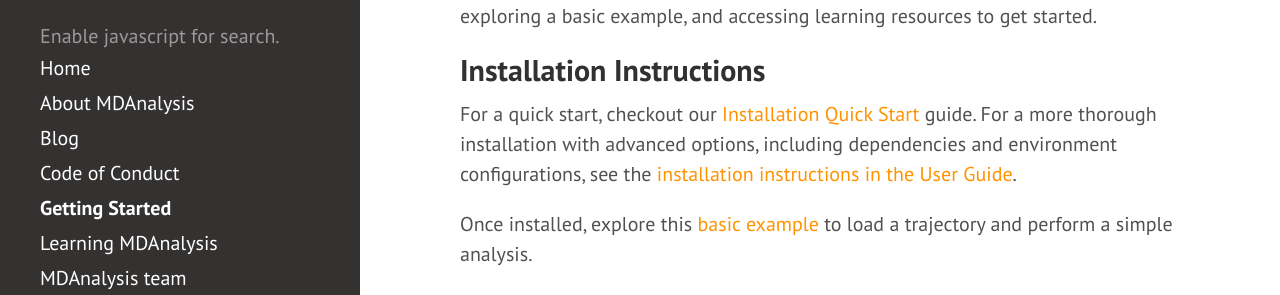
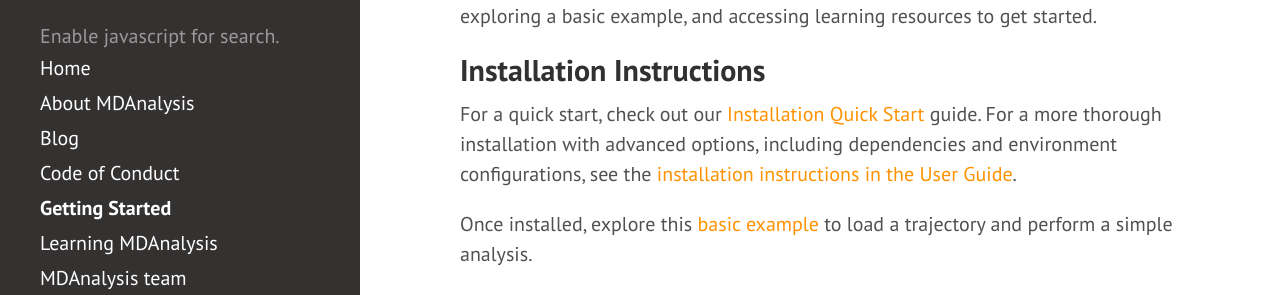
Before and after one commit to MDAnalysis/MDAnalysis.github.io, a Jekyll site: the page built from pages/getting_started.md, in a window 1280 px wide. Shown: the part 199-494 px from the top of the page. Built offline with Jekyll 4.4.1, drawn with Linux system fonts in a browser that asks for light colours; comment, search, counter and statistics services are not loaded.

Commit message:
address PR review comments

```diff
--- a/pages/getting_started.md
+++ b/pages/getting_started.md
@@ -8,7 +8,7 @@ MDAnalysis is a powerful Python library for analyzing molecular dynamics simulat
 
 ## Installation Instructions
 
-For a quick start, checkout our [Installation Quick Start][] guide.
+For a quick start, check out our [Installation Quick Start][] guide.
 For a more thorough installation with advanced options, including dependencies and environment configurations, see the [installation instructions in the User Guide]({{ site.docs.userguide.url }}/stable/installation.html).
 
 Once installed, explore this [basic example][] to load a trajectory and perform a simple analysis.
```
